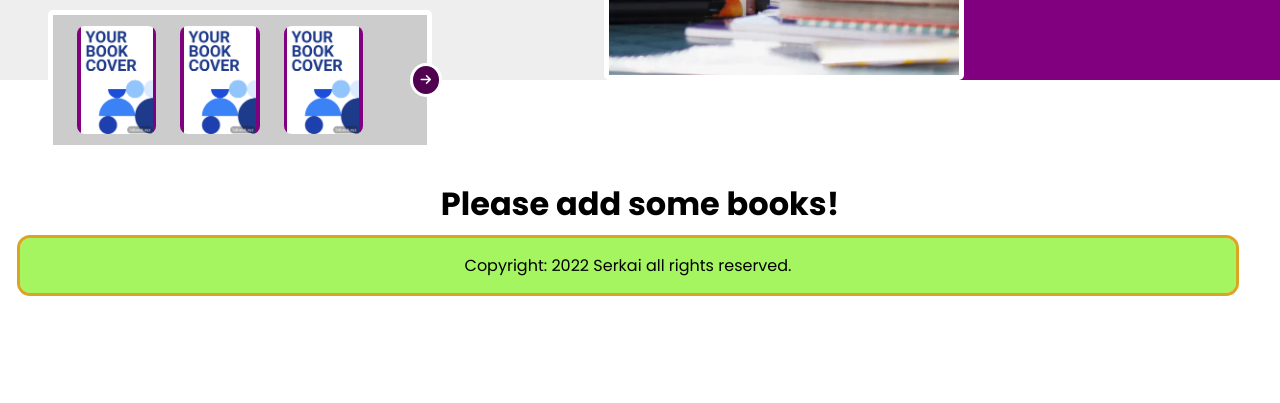
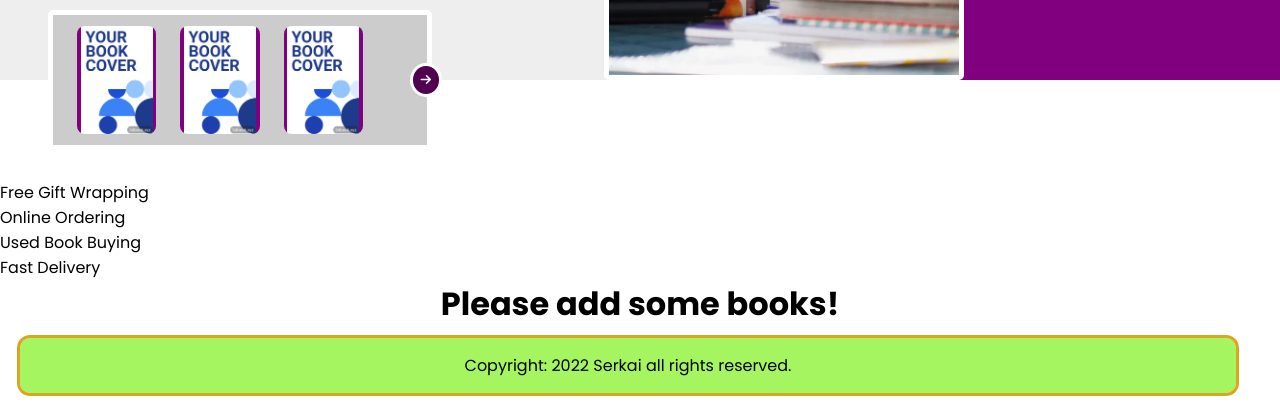
Before and after one commit to HabibPayenda/awesomeBooks, a website: page index.html in a window 1280 px wide. Shown: the part 600-1003 px from the top of the page. Before the commit the page ends 903 px from the top, so only its background shows below. Drawn offline with Linux system fonts and the light colour scheme.

Commit message:
Adds categories boilerplate

```diff
--- a/index.html
+++ b/index.html
@@ -63,8 +63,37 @@
         </div>
       </div>
     </div>
+  </header>
 
-  </header>
+  <section class="categories">
+    <div class="categoriesContainer">
+      <div class="category">
+        <div class="categoryEmoji"></div>
+        <div class="categoryTitle">
+          Free Gift Wrapping
+        </div>
+      </div>
+      <div class="category">
+        <div class="categoryEmoji"></div>
+        <div class="categoryTitle">
+          Online Ordering
+        </div>
+      </div>
+      <div class="category">
+        <div class="categoryEmoji"></div>
+        <div class="categoryTitle">
+          Used Book Buying
+        </div>
+      </div>
+      <div class="category">
+        <div class="categoryEmoji"></div>
+        <div class="categoryTitle">
+          Fast Delivery
+        </div>
+      </div>
+    </div>
+  </section>
+
   <main id="main" class="main">
     <section id="list" class="list">
         <h2 class="h2"> linters fixing</h2>
```
